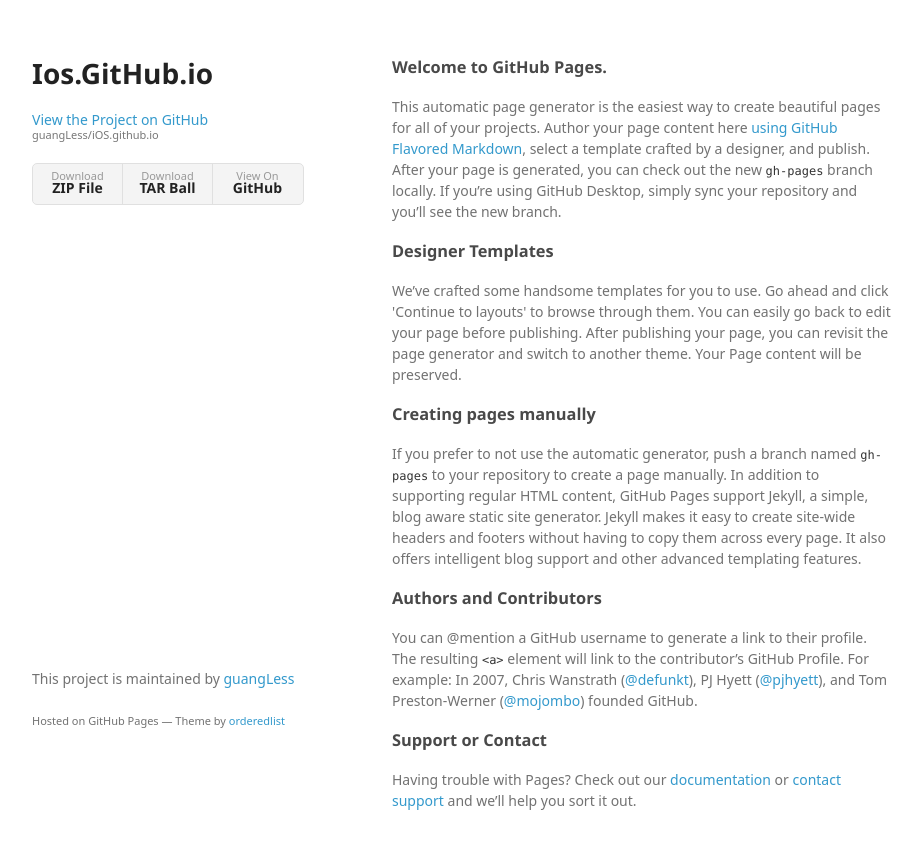
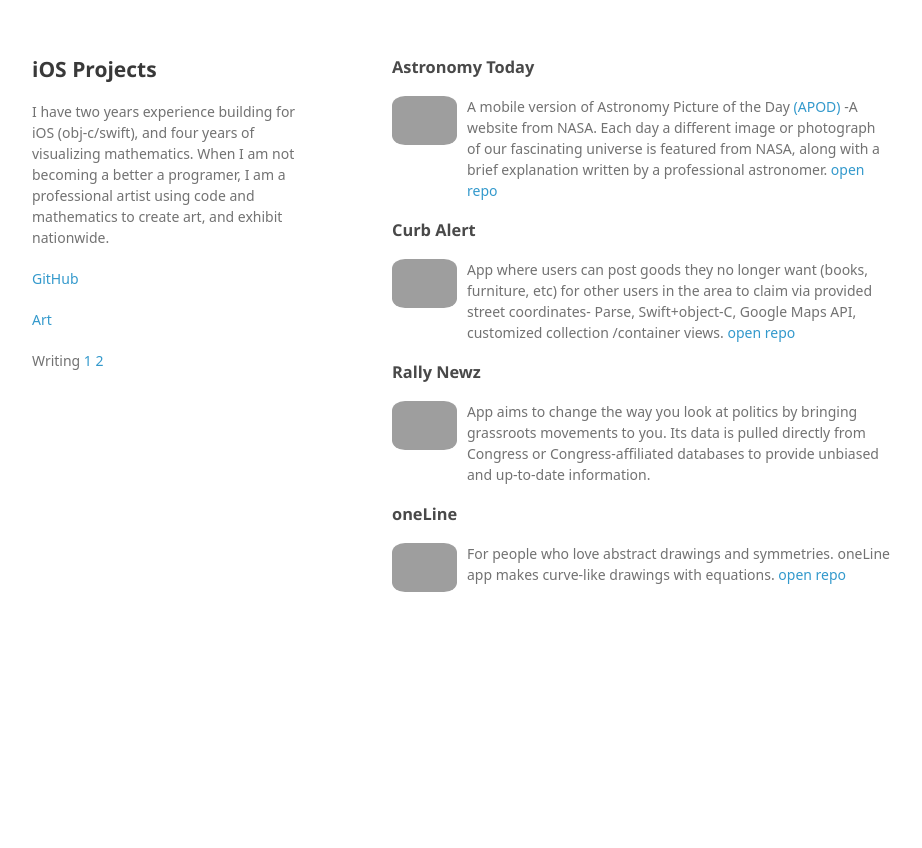
Before and after one commit to guangLess/iOS, a plain HTML site: page index.html in a window 1280 px wide. Shown: the whole page, without its empty margins (178-1100 px from the left). After the commit the page ends 800 px from the top, so only its background shows below. Drawn offline with Linux system fonts and the light colour scheme; grey boxes are pictures that could not be loaded; a web font is replaced by a local one.

Commit message:
ios project page

```diff
--- a/index.html
+++ b/index.html
@@ -15,39 +15,45 @@
   <body>
     <div class="wrapper">
       <header>
-        <h1>Ios.GitHub.io</h1>
-        <p></p>
+        <h2>iOS Projects</h2>
+        <p>I have two years experience building for iOS (obj-c/swift), and four years of visualizing mathematics. When I am not becoming a better a programer, I am a professional artist using code and mathematics to create art, and exhibit nationwide. </p>
+        <p> <a href="https://github.com/guangLess/"> GitHub</a></p>
+        <a href="http://guangless.com/"> Art </a></p>
+        <p>Writing<a href="http://www.hz-journal.org/n18/zhu.html">  1 </a> <a href="http://www.ordoesitexplode.com/single-post/2016/04/25/Reasonless-Math">  2 </a></p>
+      </header>
+      <section>
+          <div class="project">
+            <h3><a id="welcome-to-github-pages" class="anchor" href="#welcome-to-github-pages" aria-hidden="true"><span aria-hidden="true" class="octicon octicon-link"></span></a>Astronomy Today</h3>
+            <a href="https://itunes.apple.com/WebObjects/MZStore.woa/wa/viewSoftware?id=1167779755&mt=8"><img src="https://dl.dropboxusercontent.com/u/13357161/basil-ios/iTunesArtwork%401x.png" alt="" /></a>
+            <p class="appdescription">A mobile version of Astronomy Picture of the Day<a href="https://apod.nasa.gov/apod/astropix.html"> (APOD) </a>-A website from NASA. Each day a different image or photograph of our fascinating universe is featured from NASA, along with a brief explanation written by a professional astronomer.<a href="https://github.com/guangLess/Astronomy-Today"> open repo</a>
+             </p>
 
-        <p class="view"><a href="https://github.com/guangLess/iOS.github.io">View the Project on GitHub <small>guangLess/iOS.github.io</small></a></p>
+          </div>
+
+          <div class="project">
+            <h3>
+            <a id="designer-templates" class="anchor" href="#designer-templates" aria-hidden="true"><span aria-hidden="true" class="octicon octicon-link"></span></a>Curb Alert</h3>
+            <a href="https://itunes.apple.com/WebObjects/MZStore.woa/wa/viewSoftware?id=1069385071&mt=8"><img src="https://dl.dropboxusercontent.com/u/13357161/basil-ios/curbalert-icon.png" alt="" /></a>
+            <p>App where users can post goods they no longer want (books, furniture, etc) for other users in the area to claim via provided street coordinates- Parse, Swift+object-C, Google Maps API, customized collection /container views. <a href="https://github.com/learn-co-students/ios-0915-team-rolodex">open repo</a></p>
+          </div>
+          <div class="project">
+            <h3>
+            <a id="designer-templates" class="anchor" href="#designer-templates" aria-hidden="true"><span aria-hidden="true" class="octicon octicon-link"></span></a>Rally Newz</h3>
+            <a href="https://itunes.apple.com/us/app/rally-newz-political-power/id1045746803?mt=8"><img src="https://dl.dropboxusercontent.com/u/13357161/basil-ios/Icon-Spotlight-40%403x.png" alt="" /></a>
+            <p>App aims to change the way you look at politics by bringing grassroots movements to you. Its data is pulled directly from Congress or Congress-affiliated databases to provide unbiased and up-to-date information.
+            </p>
+          </div>
+
+          <div class="project">
+            <h3>
+            <a id="designer-templates" class="anchor" href="#designer-templates" aria-hidden="true"><span aria-hidden="true" class="octicon octicon-link"></span></a>oneLine</h3>
+            <a href="https://itunes.apple.com/us/app/oneline-in-space/id1019821070?mt=8"><img src="https://dl.dropboxusercontent.com/u/13357161/basil-ios/iTunesArtwork%402x.png" alt="" /></a>
+            <p>For people who love abstract drawings and symmetries. oneLine app makes curve-like drawings with equations. <a href="https://github.com/guangLess/oneLine">open repo</a> </p>
+          </div>
 
 
-        <ul>
-          <li><a href="https://github.com/guangLess/iOS.github.io/zipball/master">Download <strong>ZIP File</strong></a></li>
-          <li><a href="https://github.com/guangLess/iOS.github.io/tarball/master">Download <strong>TAR Ball</strong></a></li>
-          <li><a href="https://github.com/guangLess/iOS.github.io">View On <strong>GitHub</strong></a></li>
-        </ul>
-      </header>
-      <section>
-        <h3>
-<a id="welcome-to-github-pages" class="anchor" href="#welcome-to-github-pages" aria-hidden="true"><span aria-hidden="true" class="octicon octicon-link"></span></a>Welcome to GitHub Pages.</h3>
 
-<p>This automatic page generator is the easiest way to create beautiful pages for all of your projects. Author your page content here <a href="https://guides.github.com/features/mastering-markdown/">using GitHub Flavored Markdown</a>, select a template crafted by a designer, and publish. After your page is generated, you can check out the new <code>gh-pages</code> branch locally. If you’re using GitHub Desktop, simply sync your repository and you’ll see the new branch.</p>
-
-<h3>
-<a id="designer-templates" class="anchor" href="#designer-templates" aria-hidden="true"><span aria-hidden="true" class="octicon octicon-link"></span></a>Designer Templates</h3>
-
-<p>We’ve crafted some handsome templates for you to use. Go ahead and click 'Continue to layouts' to browse through them. You can easily go back to edit your page before publishing. After publishing your page, you can revisit the page generator and switch to another theme. Your Page content will be preserved.</p>
-
-<h3>
-<a id="creating-pages-manually" class="anchor" href="#creating-pages-manually" aria-hidden="true"><span aria-hidden="true" class="octicon octicon-link"></span></a>Creating pages manually</h3>
-
-<p>If you prefer to not use the automatic generator, push a branch named <code>gh-pages</code> to your repository to create a page manually. In addition to supporting regular HTML content, GitHub Pages support Jekyll, a simple, blog aware static site generator. Jekyll makes it easy to create site-wide headers and footers without having to copy them across every page. It also offers intelligent blog support and other advanced templating features.</p>
-
-<h3>
-<a id="authors-and-contributors" class="anchor" href="#authors-and-contributors" aria-hidden="true"><span aria-hidden="true" class="octicon octicon-link"></span></a>Authors and Contributors</h3>
-
-<p>You can @mention a GitHub username to generate a link to their profile. The resulting <code>&lt;a&gt;</code> element will link to the contributor’s GitHub Profile. For example: In 2007, Chris Wanstrath (<a href="https://github.com/defunkt" class="user-mention">@defunkt</a>), PJ Hyett (<a href="https://github.com/pjhyett" class="user-mention">@pjhyett</a>), and Tom Preston-Werner (<a href="https://github.com/mojombo" class="user-mention">@mojombo</a>) founded GitHub.</p>
-
+<!--
 <h3>
 <a id="support-or-contact" class="anchor" href="#support-or-contact" aria-hidden="true"><span aria-hidden="true" class="octicon octicon-link"></span></a>Support or Contact</h3>
 
@@ -56,7 +62,7 @@
       <footer>
         <p>This project is maintained by <a href="https://github.com/guangLess">guangLess</a></p>
         <p><small>Hosted on GitHub Pages &mdash; Theme by <a href="https://github.com/orderedlist">orderedlist</a></small></p>
-      </footer>
+      </footer> -->
     </div>
     <script src="javascripts/scale.fix.js"></script>
 
--- a/stylesheets/styles.css
+++ b/stylesheets/styles.css
@@ -247,6 +247,21 @@
   bottom:50px;
   -webkit-font-smoothing:subpixel-antialiased;
 }
+.project {
+  width: 100%;
+  clear: both;
+}
+.project img {
+  max-width: 13%;
+  border-radius: 20%;
+  float: left;
+  margin-right: 10px;
+}
+
+.project p {
+  float: left;
+  width: 85%;
+}
 
 @media print, screen and (max-width: 960px) {
 
```
